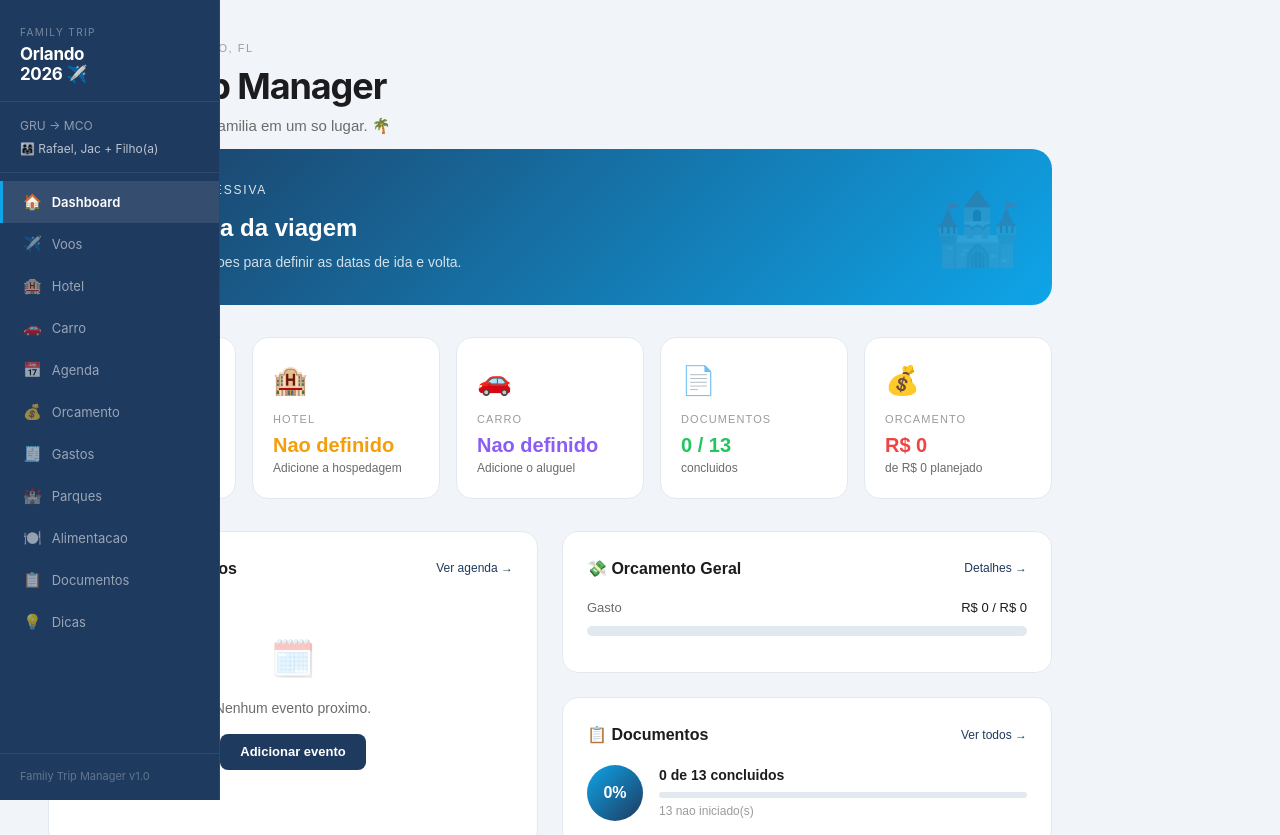
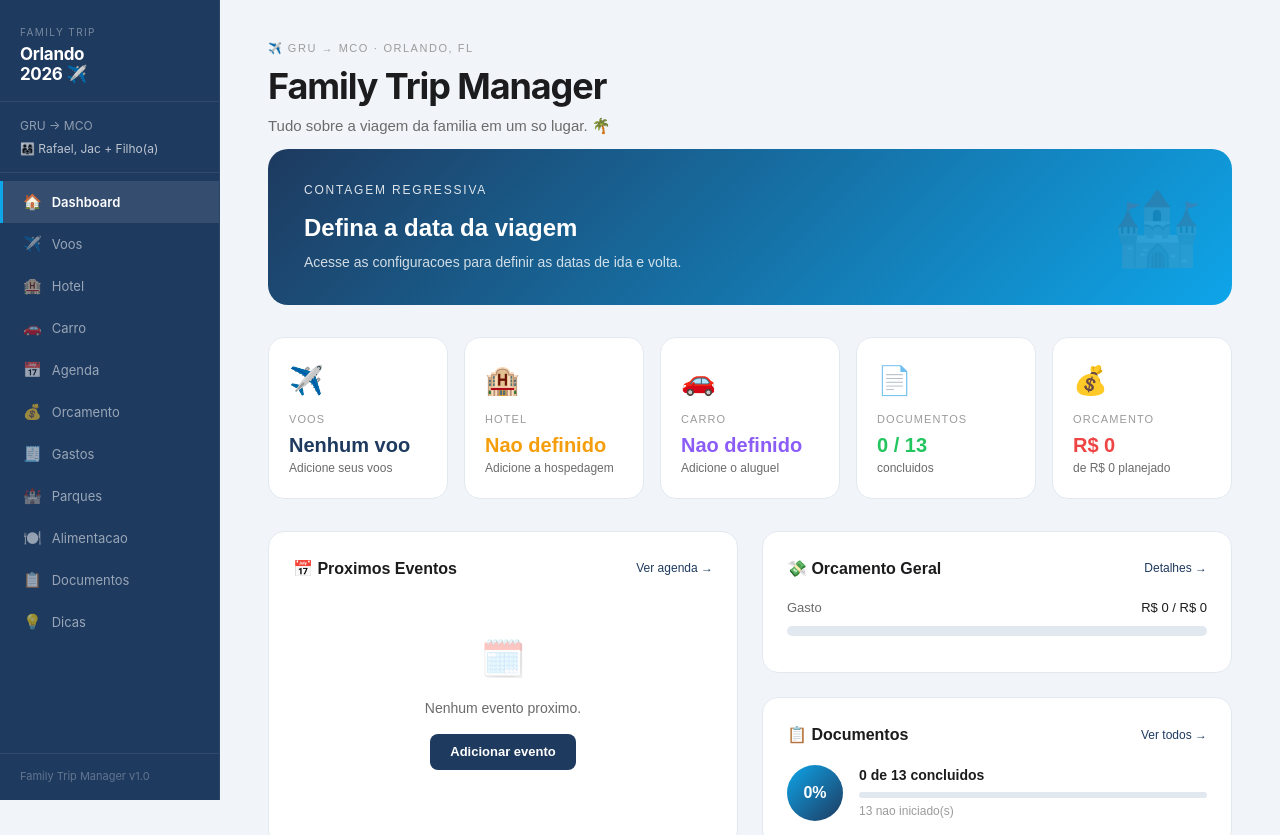
Before and after one commit to rafhmansano/product_sense, a Next.js app: page / in a window 1280 px wide. Shown: the top 835 px of the page. Built offline with nearby package versions, Linux system fonts and the light colour scheme.

Commit message:
fix: add desktop margin-left for main-content in CSS

```diff
--- a/app/globals.css
+++ b/app/globals.css
@@ -195,6 +195,12 @@ textarea, input, select {
   letter-spacing: 0.05em;
 }
 
+/* Desktop layout */
+.main-content {
+  margin-left: 220px;
+}
+
+
 /* Mobile responsive */
 @media (max-width: 768px) {
   .desktop-sidebar {
```
